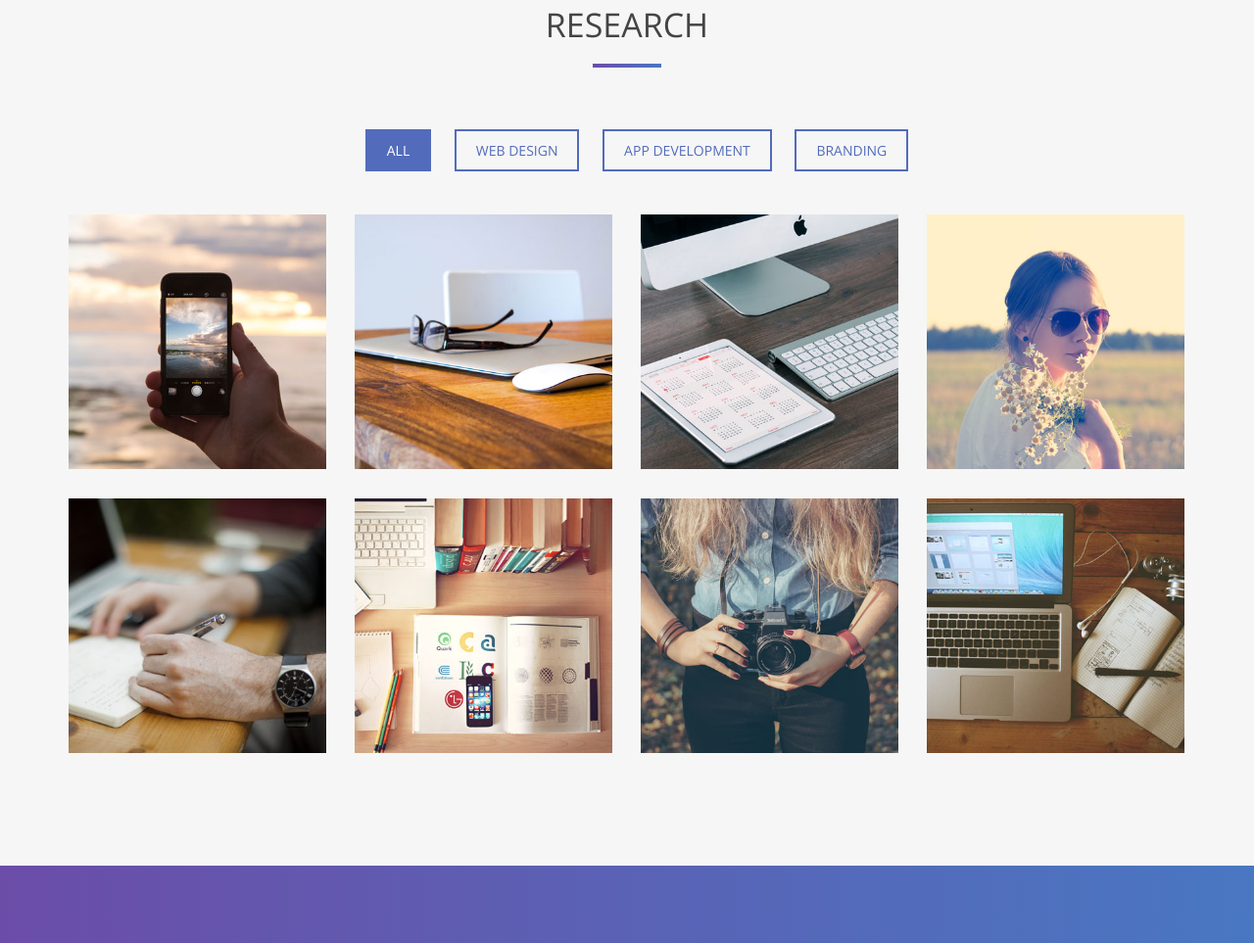
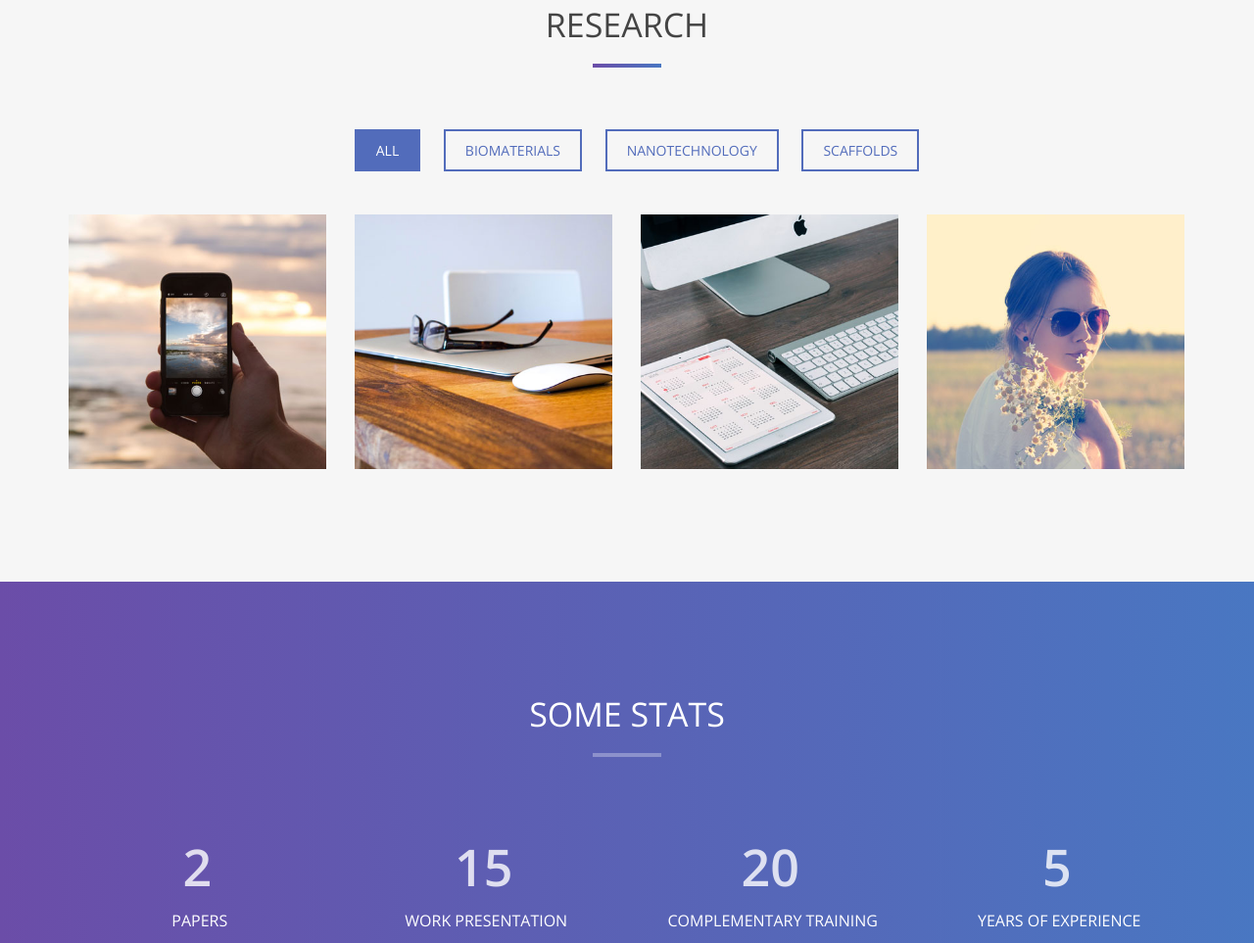
Before and after one commit to yurialb/yurialb.github.io, a plain HTML site: page index.html in a window 1280 px wide. Shown: the part 2160-3123 px from the top of the page at 98% size. Drawn offline with nearby package versions, Linux system fonts and the light colour scheme.

Commit message:
Update index.html

```diff
--- a/index.html
+++ b/index.html
@@ -127,9 +127,9 @@
         <li>
           <ol class="type">
             <li><a href="#" data-filter="*" class="active">All</a></li>
-            <li><a href="#" data-filter=".web">Web Design</a></li>
-            <li><a href="#" data-filter=".app">App Development</a></li>
-            <li><a href="#" data-filter=".branding">Branding</a></li>
+            <li><a href="#" data-filter=".web">Biomaterials</a></li>
+            <li><a href="#" data-filter=".app">Nanotechnology</a></li>
+            <li><a href="#" data-filter=".branding">Scaffolds</a></li>
           </ol>
         </li>
       </ul>
@@ -142,7 +142,7 @@
             <div class="hover-bg"> <a href="img/portfolio/01-large.jpg" title="Project description" rel="prettyPhoto">
               <div class="hover-text">
                 <h4>Project Title</h4>
-                <small>Web Design</small> </div>
+                <small>Biomaterials</small> </div>
               <img src="img/portfolio/01-small.jpg" class="img-responsive" alt="Project Title"> </a> </div>
           </div>
         </div>
@@ -151,29 +151,30 @@
             <div class="hover-bg"> <a href="img/portfolio/02-large.jpg" title="Project description" rel="prettyPhoto">
               <div class="hover-text">
                 <h4>Project Title</h4>
-                <small>App Development</small> </div>
+                <small>Nanotechnology</small> </div>
               <img src="img/portfolio/02-small.jpg" class="img-responsive" alt="Project Title"> </a> </div>
           </div>
         </div>
-        <div class="col-sm-6 col-md-3 col-lg-3 web">
+        <div class="col-sm-6 col-md-3 col-lg-3 app">
           <div class="portfolio-item">
             <div class="hover-bg"> <a href="img/portfolio/03-large.jpg" title="Project description" rel="prettyPhoto">
               <div class="hover-text">
                 <h4>Project Title</h4>
-                <small>Web Design</small> </div>
+                <small>Scaffolds</small> </div>
               <img src="img/portfolio/03-small.jpg" class="img-responsive" alt="Project Title"> </a> </div>
           </div>
         </div>
-        <div class="col-sm-6 col-md-3 col-lg-3 web">
+        <div class="col-sm-6 col-md-3 col-lg-3 branding">
           <div class="portfolio-item">
             <div class="hover-bg"> <a href="img/portfolio/04-large.jpg" title="Project description" rel="prettyPhoto">
               <div class="hover-text">
                 <h4>Project Title</h4>
-                <small>Web Design</small> </div>
+                <small>Nanotechnology</small> </div>
               <img src="img/portfolio/04-small.jpg" class="img-responsive" alt="Project Title"> </a> </div>
           </div>
         </div>
-        <div class="col-sm-6 col-md-3 col-lg-3 app">
+        <!--
+		<div class="col-sm-6 col-md-3 col-lg-3 app">
           <div class="portfolio-item">
             <div class="hover-bg"> <a href="img/portfolio/05-large.jpg" title="Project description" rel="prettyPhoto">
               <div class="hover-text">
@@ -209,6 +210,7 @@
               <img src="img/portfolio/08-small.jpg" class="img-responsive" alt="Project Title"> </a> </div>
           </div>
         </div>
+		-->
       </div>
     </div>
   </div>
@@ -237,7 +239,7 @@
         </div>
       </div>
       <div class="col-md-3 col-sm-3 wow fadeInDown" data-wow-delay="800ms">
-        <div class="achievement-box"> <span class="count">13</span>
+        <div class="achievement-box"> <span class="count">5</span>
           <h4>Years of Experience</h4>
         </div>
       </div>
```
